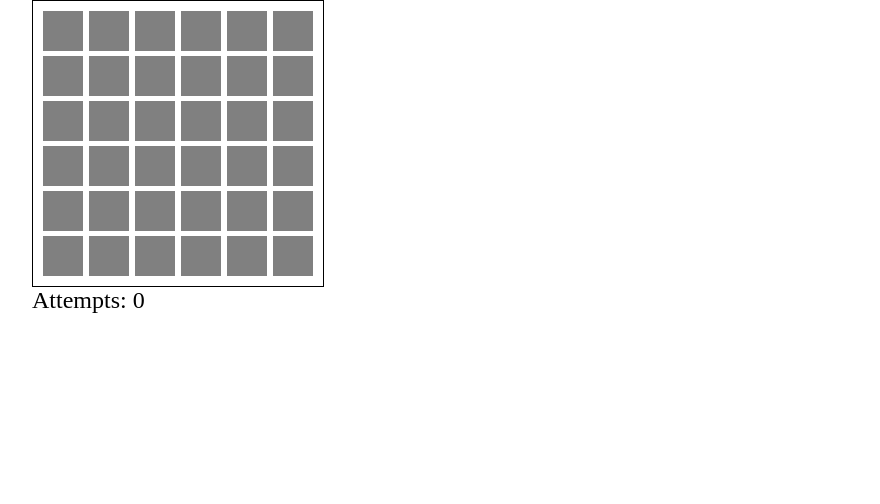
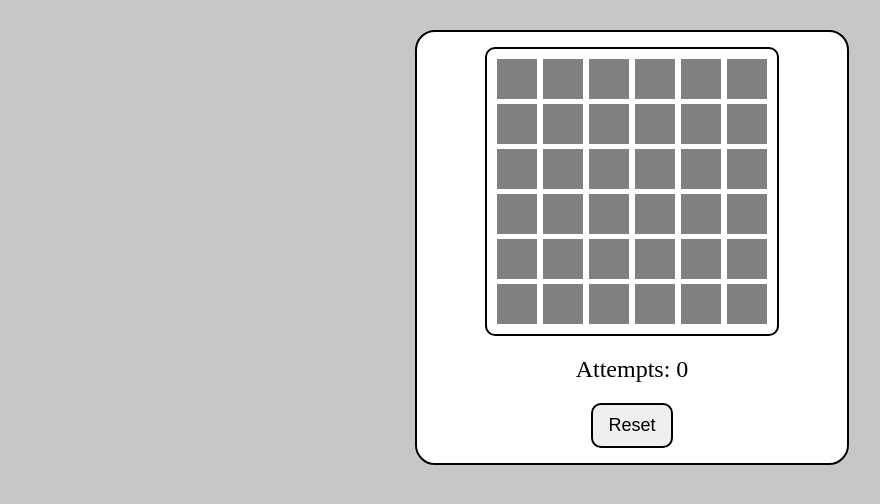
Before and after one commit to Muss999/homeWork-54, a React (Vite) app: page / in a window 1280 px wide. Shown: the top 504 px of the page, without its empty margins (8-888 px from the left). Built offline with nearby package versions, Linux system fonts and the light colour scheme.

Commit message:
finished reset button and add some styles

```diff
--- a/src/App.css
+++ b/src/App.css
@@ -1,9 +1,23 @@
 body {
     margin: 0;
     box-sizing: border-box;
+    background-color: rgb(200, 198, 198);
 }
 .container {
     max-width: 1200px;
     padding: 0 15px;
     margin: 0 auto;
 }
+.gameForm {
+    width: 400px;
+    margin: 30px auto 0;
+    padding: 15px;
+    border: 2px solid black;
+    border-radius: 20px;
+    display: flex;
+    flex-direction: column;
+    justify-content: center;
+    align-items: center;
+    gap: 20px;
+    background-color: #fff;
+}
--- a/src/App.tsx
+++ b/src/App.tsx
@@ -4,6 +4,7 @@ import type { TSquare } from "./types";
 import { makeSquares } from "./functions.ts";
 import GameBoard from "./components/GameBoard/GameBoard.tsx";
 import Attempts from "./components/Attempts/Attempts.tsx";
+import ResetButton from "./components/ResetButton/ResetButton.tsx";
 
 let attempts: number = 0;
 const App = () => {
@@ -18,11 +19,19 @@ const App = () => {
         copySquares[index] = copySquare;
         setSquares(copySquares);
     };
-    console.log(attempts);
+
+    const resetGame = () => {
+        attempts = 0;
+        const newSquares = makeSquares();
+        setSquares(newSquares);
+    };
     return (
         <div className="container">
-            <GameBoard squares={squares} hideSquare={hideSquare} />
-            <Attempts attempts={attempts} />
+            <div className="gameForm">
+                <GameBoard squares={squares} hideSquare={hideSquare} />
+                <Attempts attempts={attempts} />
+                <ResetButton resetGame={resetGame} />
+            </div>
         </div>
     );
 };
--- a/src/components/GameBoard/GameBoard.css
+++ b/src/components/GameBoard/GameBoard.css
@@ -6,5 +6,6 @@
     width: 270px;
     padding: 10px;
     gap: 5px;
-    border: 1px solid black;
+    border: 2px solid black;
+    border-radius: 10px;
 }
--- /dev/null
+++ b/src/components/ResetButton/ResetButton.css
@@ -0,0 +1,10 @@
+.resetButton {
+    padding: 10px 15px;
+    border: 2px solid black;
+    border-radius: 10px;
+    cursor: pointer;
+    font-size: 18px;
+}
+.resetButton:active {
+    box-shadow: 0 0 8px 0 gray;
+}
--- /dev/null
+++ b/src/components/ResetButton/ResetButton.tsx
@@ -0,0 +1,18 @@
+import type { FC } from "react";
+import "./ResetButton.css";
+
+interface Props {
+    resetGame: () => void;
+}
+
+const ResetButton: FC<Props> = ({ resetGame }) => {
+    return (
+        <div>
+            <button className="resetButton" type="button" onClick={resetGame}>
+                Reset
+            </button>
+        </div>
+    );
+};
+
+export default ResetButton;
```
